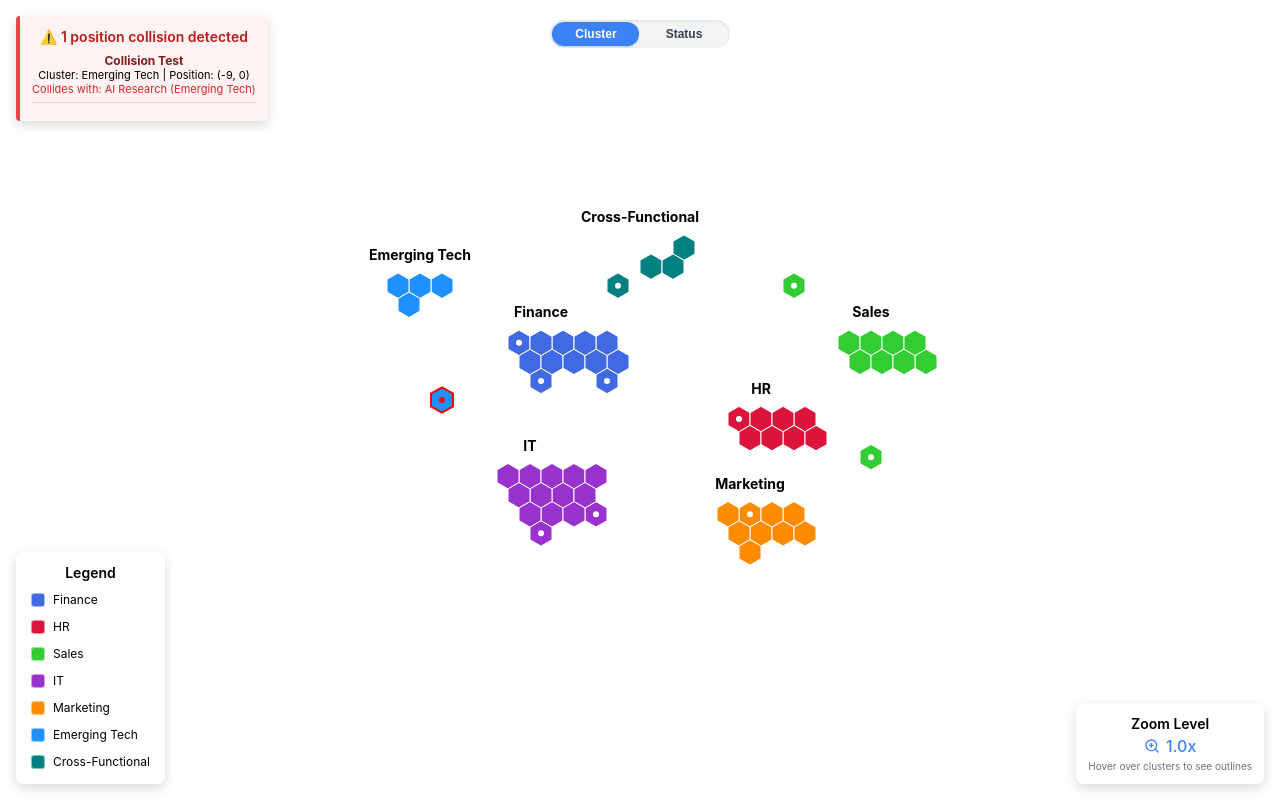
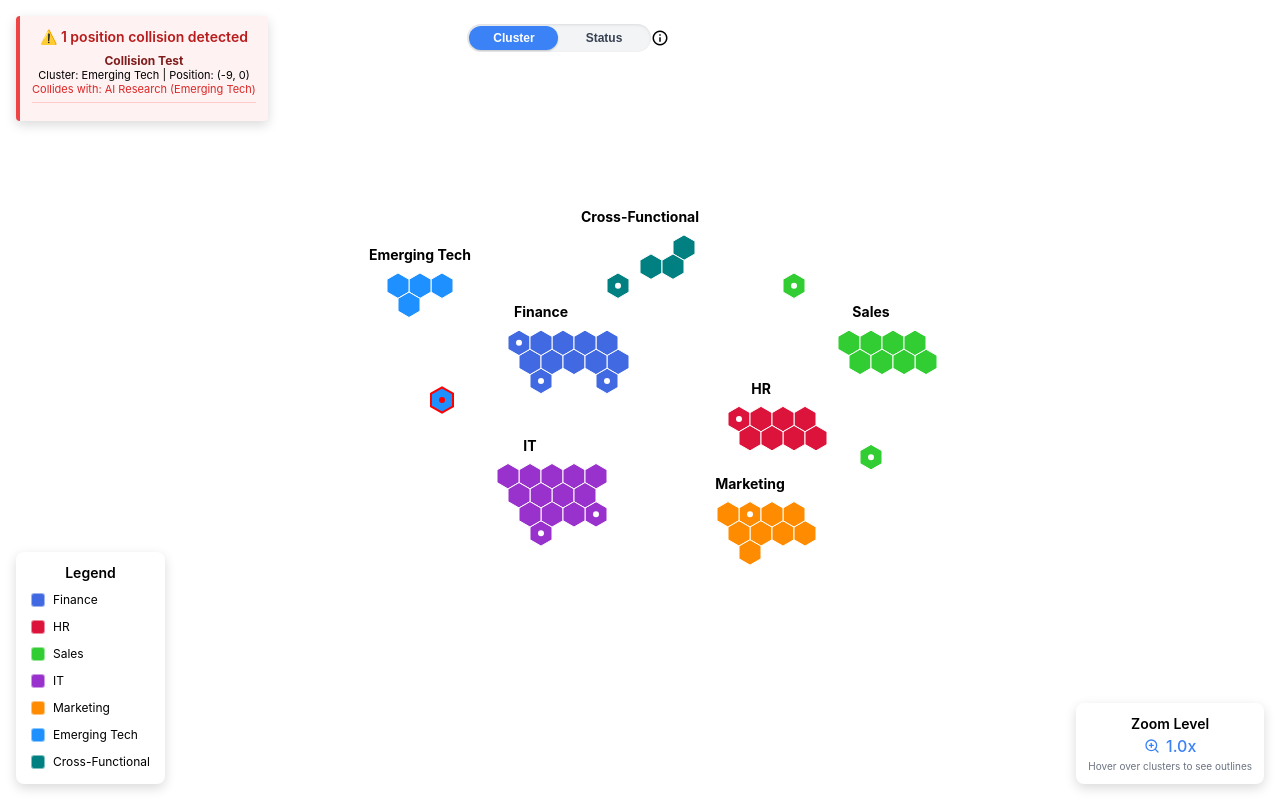
Before and after one commit to GanizaniSitara/hexmap, a React (Create React App) app: page / in a window 1280 px wide. Built offline with nearby package versions, Linux system fonts and the light colour scheme.

Commit message:
finally resolved info icon placement

```diff
--- a/public/index.html
+++ b/public/index.html
@@ -4,6 +4,7 @@
     <meta charset="utf-8" />
     <meta name="viewport" content="width=device-width, initial-scale=1" />
     <title>Hex Map</title>
+    <link href="https://fonts.googleapis.com/icon?family=Material+Icons+Outlined" rel="stylesheet">
 </head>
 <body>
 <noscript>You need to enable JavaScript to run this app.</noscript>
--- a/src/HexMap.js
+++ b/src/HexMap.js
@@ -1,6 +1,6 @@
-import React, { useState, useEffect, useRef } from 'react';
+import React, { useState, useEffect, useRef, useCallback } from 'react';
 import * as d3 from 'd3';
-import entityData from './data.json';
+import entityData from './data.json'; // Ensure entityData includes pillboxTooltip
 import { getHexagonFillColor } from './utils/colorUtils';
 
 // Component imports
@@ -49,6 +49,7 @@ const HexMap = () => {
     const appCoordinatesRef = useRef({});
     const topLevelOutlineGroupRef = useRef(null);
     const tooltipManagerRef = useRef(null);
+    const infoIconRef = useRef(null); // Ref for the info icon
 
     // Function to reset all hexagons to their appropriate colors based on mode
     const resetHexagonsAndConnections = () => {
@@ -210,23 +211,61 @@ const HexMap = () => {
         };
     }, [colorMode]); // Re-render grid when colorMode changes
 
+    // Tooltip handlers for the pillbox info icon
+    const handleInfoIconMouseEnter = useCallback((event) => {
+        if (tooltipManagerRef.current && entityData.pillboxTooltip) {
+            tooltipManagerRef.current.show(entityData.pillboxTooltip, event.target);
+        }
+    }, []); // Depends only on entityData which is static for this purpose
+
+    const handleInfoIconMouseLeave = useCallback(() => {
+        if (tooltipManagerRef.current) {
+            tooltipManagerRef.current.hide();
+        }
+    }, []);
+
     return (
         <div className="relative" style={{ position: 'relative', width: '100vw', height: '100vh', overflow: 'hidden' }}>
             {/* UI Overlays */}
-            {/* Color Mode Toggle - Top Middle (Visual Only) */}
-            <ToggleButton
-                option1="Cluster"
-                option2="Status"
-                currentOption={colorMode}
-                onToggle={setColorMode}
-                style={{ // Apply positioning directly
+            {/* Color Mode Toggle with Info Icon - Top Middle */}
+            <div
+                // Outer container for fixed positioning and centering
+                style={{
                     position: 'fixed',
                     top: '20px',
                     left: '50%',
                     transform: 'translateX(-50%)',
-                    zIndex: 1000
+                    zIndex: 1000,
+                    padding: '4px',
+                    textAlign: 'center' // Center the inline blocks
                 }}
-            />
+            >
+                {/* Aligning ToggleButton and Icon using inline-block and vertical-align */}
+                <ToggleButton
+                    option1="Cluster"
+                    option2="Status"
+                    currentOption={colorMode}
+                    onToggle={setColorMode}
+                    style={{ display: 'inline-block', verticalAlign: 'middle' }} // Treat as inline block, align middle
+                />
+                {/* Info Icon also as inline-block aligned middle */}
+                <span
+                    ref={infoIconRef}
+                    className="material-icons-outlined text-gray-400 cursor-help"
+                    style={{
+                        fontSize: '18px',
+                        display: 'inline-block', // Treat as inline block
+                        verticalAlign: 'middle', // Align middle
+                        marginLeft: '4px'        // Add space
+                    }}
+                        onMouseEnter={handleInfoIconMouseEnter}
+                        onMouseLeave={handleInfoIconMouseLeave}
+                        title={entityData.pillboxTooltip} // Add native title for accessibility
+                    >
+                        info_outline
+                    </span>
+                {/* No inner wrapper div */}
+            </div> {/* Close the outer fixed positioning div */}
 
             <svg
                 ref={svgRef}
--- a/src/data.json
+++ b/src/data.json
@@ -752,7 +752,8 @@
           "connections": [],
           "status": 40
         }
-      ]
-    }
+  ],
+  "pillboxTooltip": "Switch between viewing application clusters and their status."
+}
   ]
 }
```
